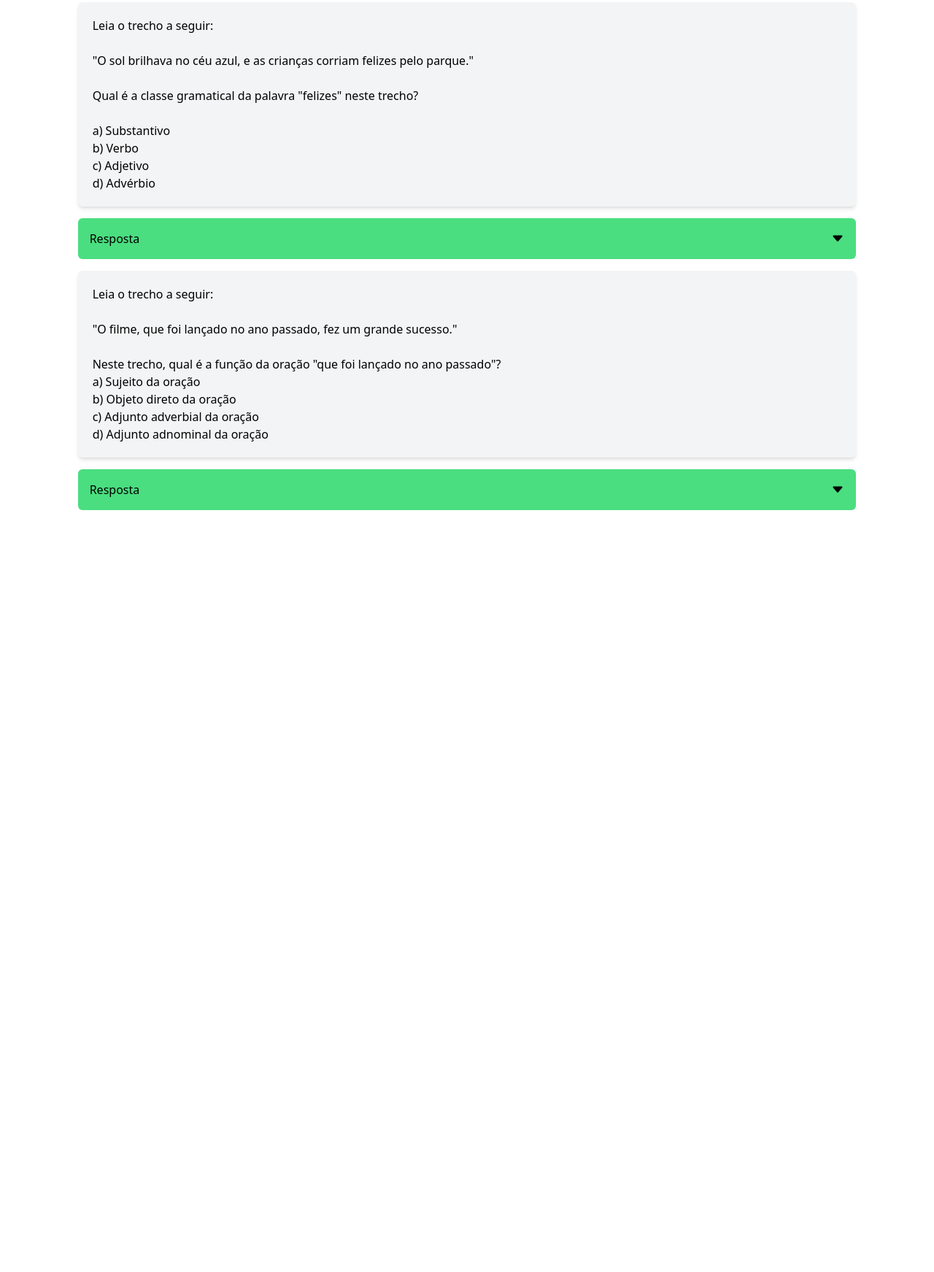
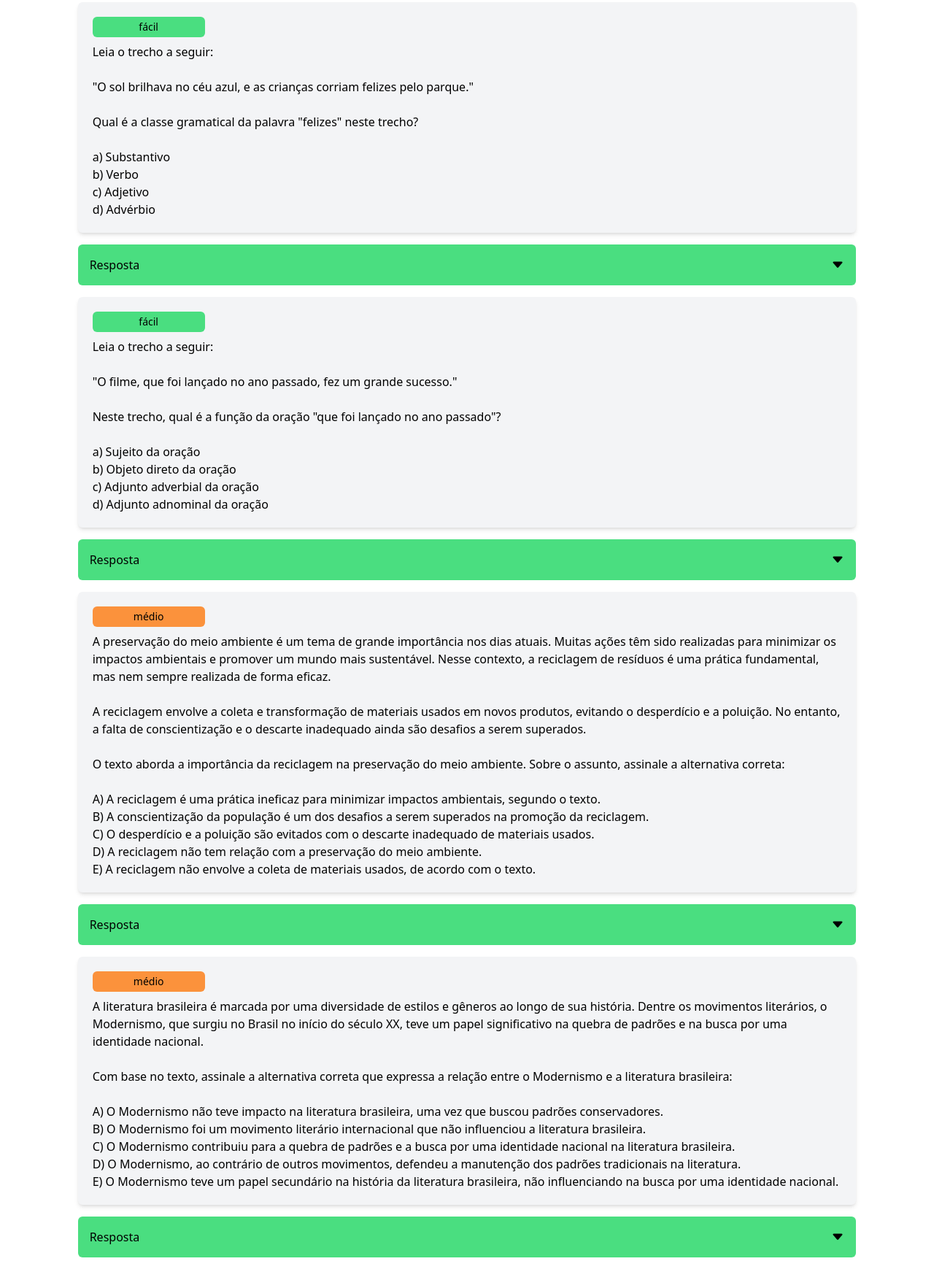
Before and after one commit to Zafkiel45/Questions, a website: page src/português.html in a window 1280 px wide. Shown: the part 17-1760 px from the top of the page at 73% size. Before the commit the page ends 800 px from the top, so only its background shows below. Drawn offline with Linux system fonts and the light colour scheme.

Commit message:
tags e more questions

```diff
--- a/src/main.css
+++ b/src/main.css
@@ -1,6 +1,17 @@
 @tailwind base;
 @tailwind components;
 @tailwind utilities;
+
+.fácil {
+    @apply bg-green-400 p-1 text-center text-sm font-medium mb-2 rounded-md w-[15%];
+}
+.médio {
+    @apply bg-orange-400 p-1 text-center text-sm font-medium mb-2 rounded-md w-[15%]
+}
+.difícil {
+    @apply bg-red-400 p-1 text-center text-sm font-medium mb-2 rounded-md w-[15%]
+
+}
 
 .visibleee {
     height: fit-content;
--- /dev/null
+++ b/src/matemática.html
@@ -0,0 +1,105 @@
+<!DOCTYPE html>
+<html lang="pt-br">
+<head>
+    <meta charset="UTF-8">
+    <meta name="viewport" content="width=device-width, initial-scale=1.0">
+    <title>Matemática</title>
+    <link rel="stylesheet" href="../dist/output.css">
+</head>
+<body class="flex flex-col font-medium gap-4 font-sans items-center pb-5 pt-5">
+    <div class="w-[83.3333%] bg-gray-100 shadow-md rounded-md p-5">
+        <div class="fácil">
+            fácil
+        </div>
+        <p>
+            Uma loja de eletrônicos está oferecendo um desconto de 20% em um smartphone que custa R$500,00. Qual será o valor do smartphone com o desconto aplicado?
+            <br>
+            <br>
+            A) R$600,00
+            <br>
+            B) R$400,00
+            <br>
+            C) R$100,00
+            <br>
+            D) R$480,00
+            <br>
+            E) R$520,00
+            <br>
+            Qual é a alternativa correta?
+        </p>
+    </div>
+    <div class="flex ContainerResposta flex-col w-5/6 bg-green-400 p-2 rounded-md">
+        <div class="flex justify-between ContainerChildren p-2 w-full items-center">
+            <p>Resposta</p>
+            <figure>
+                <svg xmlns="http://www.w3.org/2000/svg" width="18" height="18" fill="currentColor" class="bi transition-transform button bi-caret-down-fill" viewBox="0 0 16 16">
+                    <path d="M7.247 11.14 2.451 5.658C1.885 5.013 2.345 4 3.204 4h9.592a1 1 0 0 1 .753 1.659l-4.796 5.48a1 1 0 0 1-1.506 0z"/>
+                  </svg>
+            </figure>
+        </div>
+        <div class="w-full h-0 ContainerHidden transition-all overflow-hidden">
+            Para calcular o valor do smartphone com o desconto de 20%, você precisa subtrair 20% do valor original de R$500,00. Aqui está o cálculo:
+
+            20% de R$500,00 = 0,20 * 500 = R$100,00
+
+            Agora, subtrai-se esse valor do preço original:
+
+            R$500,00 - R$100,00 = R$400,00
+
+            Portanto, o valor do smartphone com o desconto aplicado é de R$400,00, o que corresponde à alternativa B.        </div>
+    </div>
+    <!--   -->
+    <div class="w-[83.3333%] bg-gray-100 shadow-md rounded-md p-5">
+        <div class="difícil">
+            Difícil
+        </div>
+        <p>
+            Uma piscina retangular tem 25 metros de comprimento, 10 metros de largura e 2 metros de profundidade. A piscina está completamente vazia, e deseja-se enchê-la com água. Para abastecer a piscina, utiliza-se uma mangueira com uma vazão constante de 500 litros por minuto. Considerando que a água é despejada diretamente na piscina e que a piscina não possui perdas de água, qual será o tempo, em horas, necessário para encher completamente a piscina?
+            <br>
+            <br>
+            A) 12 horas
+            <br>
+            B) 8 horas
+            <br>
+            C) 10 horas
+            <br>
+            D) 6 horas
+            <br>
+            E) 15 horas
+            <br>
+            <br>
+            Qual é a alternativa correta?
+        </p>
+    </div>
+    <div class="flex ContainerResposta flex-col w-5/6 bg-green-400 p-2 rounded-md">
+        <div class="flex justify-between ContainerChildren p-2 w-full items-center">
+            <p>Resposta</p>
+            <figure>
+                <svg xmlns="http://www.w3.org/2000/svg" width="18" height="18" fill="currentColor" class="bi transition-transform button bi-caret-down-fill" viewBox="0 0 16 16">
+                    <path d="M7.247 11.14 2.451 5.658C1.885 5.013 2.345 4 3.204 4h9.592a1 1 0 0 1 .753 1.659l-4.796 5.48a1 1 0 0 1-1.506 0z"/>
+                  </svg>
+            </figure>
+        </div>
+        <div class="w-full h-0 ContainerHidden transition-all overflow-hidden">
+            Para encontrar o tempo necessário para encher completamente a piscina, você pode seguir os seguintes passos:
+
+            Calcule o volume da piscina: O volume de um paralelepípedo (como uma piscina retangular) é dado por V = comprimento x largura x profundidade. Portanto, o volume da piscina é:
+            V = 25 m x 10 m x 2 m = 500 m³
+
+            Converta o volume para litros: Como 1 metro cúbico (m³) é igual a 1000 litros, o volume da piscina em litros é:
+            500 m³ x 1000 litros/m³ = 500,000 litros
+
+            Agora, você pode usar a vazão da mangueira para calcular o tempo necessário. A mangueira tem uma vazão de 500 litros por minuto.
+
+            Divida o volume total pelo fluxo de água por minuto:
+
+            500,000 litros ÷ 500 litros/minuto = 1000 minutos
+
+            Finalmente, converta os minutos para horas:
+            1000 minutos ÷ 60 minutos/hora = 16,67 horas (aproximadamente)
+
+            Portanto, o tempo necessário para encher completamente a piscina é aproximadamente 16,67 horas, o que corresponde à alternativa D) 6 horas. Lembre-se de que, na prática, você pode precisar de um tempo um pouco mais longo devido a possíveis variações na vazão da água e pequenas perdas.
+        </div>
+</body>
+<script src="mecanism.js"></script>
+</html>
--- a/src/português.html
+++ b/src/português.html
@@ -8,6 +8,10 @@
 </head>
 <body class="flex flex-col font-medium gap-4 font-sans items-center pb-5 pt-5">
     <div class="w-[83.3333%] bg-gray-100 shadow-md rounded-md p-5">
+        <div class="fácil">
+            fácil
+        </div>
+        <p>
             Leia o trecho a seguir:
             <br>
             <br>
@@ -24,6 +28,7 @@
             c) Adjetivo
             <br>
             d) Advérbio
+        </p>
     </div>
     <div class="flex ContainerResposta flex-col w-5/6 bg-green-400 p-2 rounded-md">
         <div class="flex justify-between ContainerChildren p-2 w-full items-center">
@@ -41,6 +46,10 @@
 
 
     <div class="w-[83.33333%] bg-gray-100 shadow-md rounded-md p-5">
+        <div class="fácil">
+            fácil
+        </div>
+        <p>
             Leia o trecho a seguir:
             <br>
             <br>
@@ -48,6 +57,7 @@
             <br>
             <br>
             Neste trecho, qual é a função da oração "que foi lançado no ano passado"?
+            <br>
             <br>
             a) Sujeito da oração
             <br>
@@ -57,6 +67,7 @@
             <br>
             d) Adjunto adnominal da oração
             <br>
+        </p>
     </div>
     <div class="flex ContainerResposta flex-col w-5/6 bg-green-400 p-2 rounded-md">
         <div class="flex justify-between ContainerChildren p-2 w-full items-center">
@@ -71,6 +82,79 @@
             resposta correta é "d) Adjunto adnominal da oração". A oração "que foi lançado no ano passado" desempenha a função de fornecer informações adicionais sobre o filme, atuando como um adjunto adnominal, pois modifica o substantivo "filme". O sujeito da oração é implicitamente "O filme" e não é afetado pela oração subordinada "que foi lançado no ano passado".
         </div>
     </div>
+    <!--  -->
+    <div class="w-[83.33333%] bg-gray-100 shadow-md rounded-md p-5">
+        <div class="médio">
+            médio
+        </div>
+        <p>
+            A preservação do meio ambiente é um tema de grande importância nos dias atuais. Muitas ações têm sido realizadas para minimizar os impactos ambientais e promover um mundo mais sustentável. Nesse contexto, a reciclagem de resíduos é uma prática fundamental, mas nem sempre realizada de forma eficaz.
+            <br>
+            <br>
+            A reciclagem envolve a coleta e transformação de materiais usados em novos produtos, evitando o desperdício e a poluição. No entanto, a falta de conscientização e o descarte inadequado ainda são desafios a serem superados.
+            <br>
+            <br>
+            O texto aborda a importância da reciclagem na preservação do meio ambiente. Sobre o assunto, assinale a alternativa correta:
+            <br>
+            <br>
+            A) A reciclagem é uma prática ineficaz para minimizar impactos ambientais, segundo o texto.
+            <br>
+            B) A conscientização da população é um dos desafios a serem superados na promoção da reciclagem.
+            <br>
+            C) O desperdício e a poluição são evitados com o descarte inadequado de materiais usados.
+            <br>
+            D) A reciclagem não tem relação com a preservação do meio ambiente.
+            <br>
+            E) A reciclagem não envolve a coleta de materiais usados, de acordo com o texto.
+
+        </p>
+    </div>
+    <div class="flex ContainerResposta flex-col w-5/6 bg-green-400 p-2 rounded-md">
+        <div class="flex justify-between ContainerChildren p-2 w-full items-center">
+            <p>Resposta</p>
+            <figure>
+                <svg xmlns="http://www.w3.org/2000/svg" width="18" height="18" fill="currentColor" class="bi transition-transform button bi-caret-down-fill" viewBox="0 0 16 16">
+                    <path d="M7.247 11.14 2.451 5.658C1.885 5.013 2.345 4 3.204 4h9.592a1 1 0 0 1 .753 1.659l-4.796 5.48a1 1 0 0 1-1.506 0z"/>
+                  </svg>
+            </figure>
+        </div>
+        <div class="w-full h-0 ContainerHidden transition-all overflow-hidden">
+            A resposta correta é a alternativa B. O texto destaca a falta de conscientização como um desafio a ser superado na promoção da reciclagem e, portanto, a alternativa B está de acordo com o texto.        </div>
+    </div>
+    <!--  -->
+    <div class="w-[83.33333%] bg-gray-100 shadow-md rounded-md p-5">
+        <div class="médio">
+            médio
+        </div>
+        <p>
+            A literatura brasileira é marcada por uma diversidade de estilos e gêneros ao longo de sua história. Dentre os movimentos literários, o Modernismo, que surgiu no Brasil no início do século XX, teve um papel significativo na quebra de padrões e na busca por uma identidade nacional.
+            <br>
+            <br>
+            Com base no texto, assinale a alternativa correta que expressa a relação entre o Modernismo e a literatura brasileira:
+            <br>
+            <br>
+            A) O Modernismo não teve impacto na literatura brasileira, uma vez que buscou padrões conservadores.
+            <br>
+            B) O Modernismo foi um movimento literário internacional que não influenciou a literatura brasileira.
+            <br>
+            C) O Modernismo contribuiu para a quebra de padrões e a busca por uma identidade nacional na literatura brasileira.
+            <br>
+            D) O Modernismo, ao contrário de outros movimentos, defendeu a manutenção dos padrões tradicionais na literatura.
+            <br>
+            E) O Modernismo teve um papel secundário na história da literatura brasileira, não influenciando na busca por uma identidade nacional.
+        </p>
+    </div>
+    <div class="flex ContainerResposta flex-col w-5/6 bg-green-400 p-2 rounded-md">
+        <div class="flex justify-between ContainerChildren p-2 w-full items-center">
+            <p>Resposta</p>
+            <figure>
+                <svg xmlns="http://www.w3.org/2000/svg" width="18" height="18" fill="currentColor" class="bi transition-transform button bi-caret-down-fill" viewBox="0 0 16 16">
+                    <path d="M7.247 11.14 2.451 5.658C1.885 5.013 2.345 4 3.204 4h9.592a1 1 0 0 1 .753 1.659l-4.796 5.48a1 1 0 0 1-1.506 0z"/>
+                  </svg>
+            </figure>
+        </div>
+        <div class="w-full h-0 ContainerHidden transition-all overflow-hidden">
+            A resposta correta é a alternativa C. O texto menciona que o Modernismo teve um papel significativo na quebra de padrões e na busca por uma identidade nacional na literatura brasileira, o que torna a alternativa C a resposta correta.    </div>
 </body>
 <script src="mecanism.js"></script>
 </html>
```
Also changed, not shown: index.html (+1 -1 lines), dist/output.css. Lines whose indentation alone changed are shown as unchanged.
